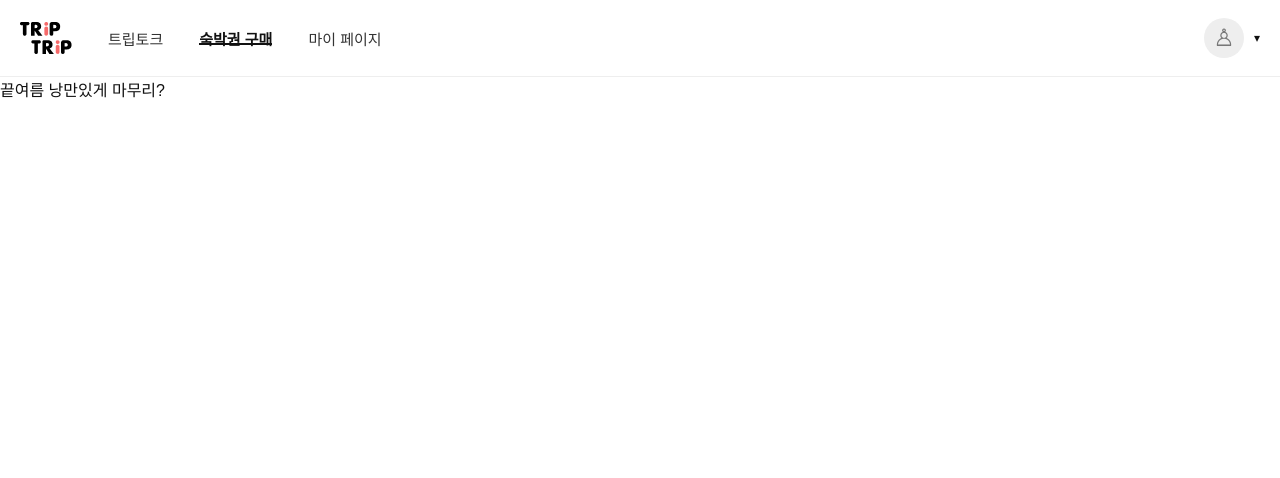
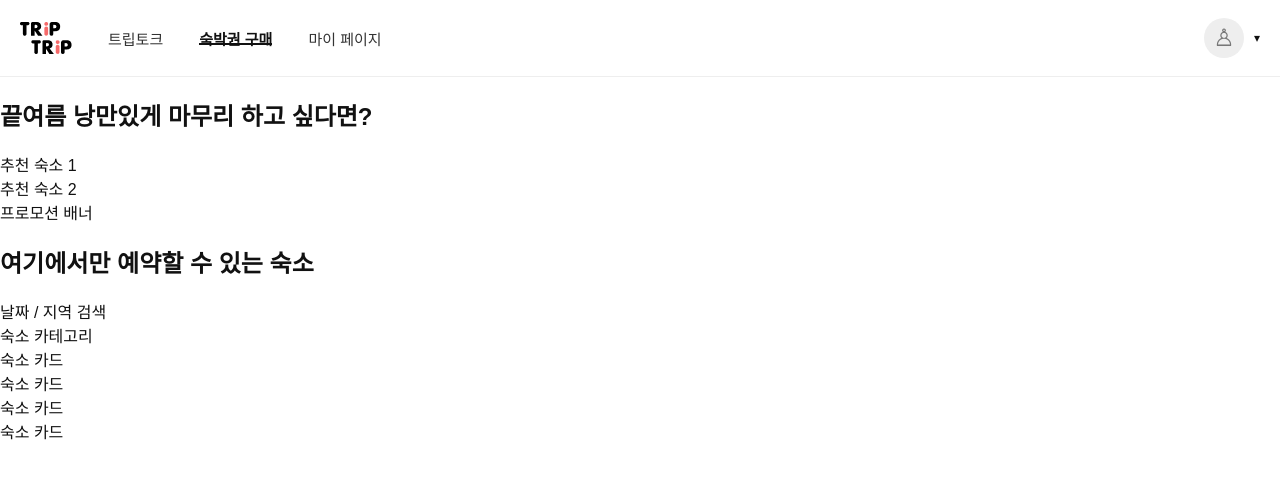
Before and after one commit to ieunseo/TripTalk, a Next.js app in the folder trip_homework/: page / in a window 1280 px wide. Shown: the top 478 px of the page. Built offline with nearby package versions, Linux system fonts and the light colour scheme.

Commit message:
#2 - 숙박권구매페이지 레이아웃

```diff
--- a/trip_homework/src/components/home/board-section/index.tsx
+++ b/trip_homework/src/components/home/board-section/index.tsx
@@ -1,14 +1,57 @@
 "use client";
-
-
 
 const formatDate = (date: string) => date.slice(0, 10).replaceAll("-", ".");
 
 export default function BoardSection() {
+    return (
+        <section>
+            <section>
+                <h2>끝여름 낭만있게 마무리 하고 싶다면?</h2>
 
-  return (
-    <section>
-      끝여름 낭만있게 마무리?
-    </section>
-  );
+                <div>
+                    <article>
+                        추천 숙소 1
+                    </article>
+
+                    <article>
+                        추천 숙소 2
+                    </article>
+                </div>
+            </section>
+
+            <section>
+                프로모션 배너
+            </section>
+
+            <section>
+                <h2>여기에서만 예약할 수 있는 숙소</h2>
+
+                <div>
+                    날짜 / 지역 검색
+                </div>
+
+                <div>
+                    숙소 카테고리
+                </div>
+
+                <div>
+                    <article>
+                        숙소 카드
+                    </article>
+
+                    <article>
+                        숙소 카드
+                    </article>
+
+                    <article>
+                        숙소 카드
+                    </article>
+
+                    <article>
+                        숙소 카드
+                    </article>
+                </div>
+            </section>
+        </section>
+    );
 }
```
